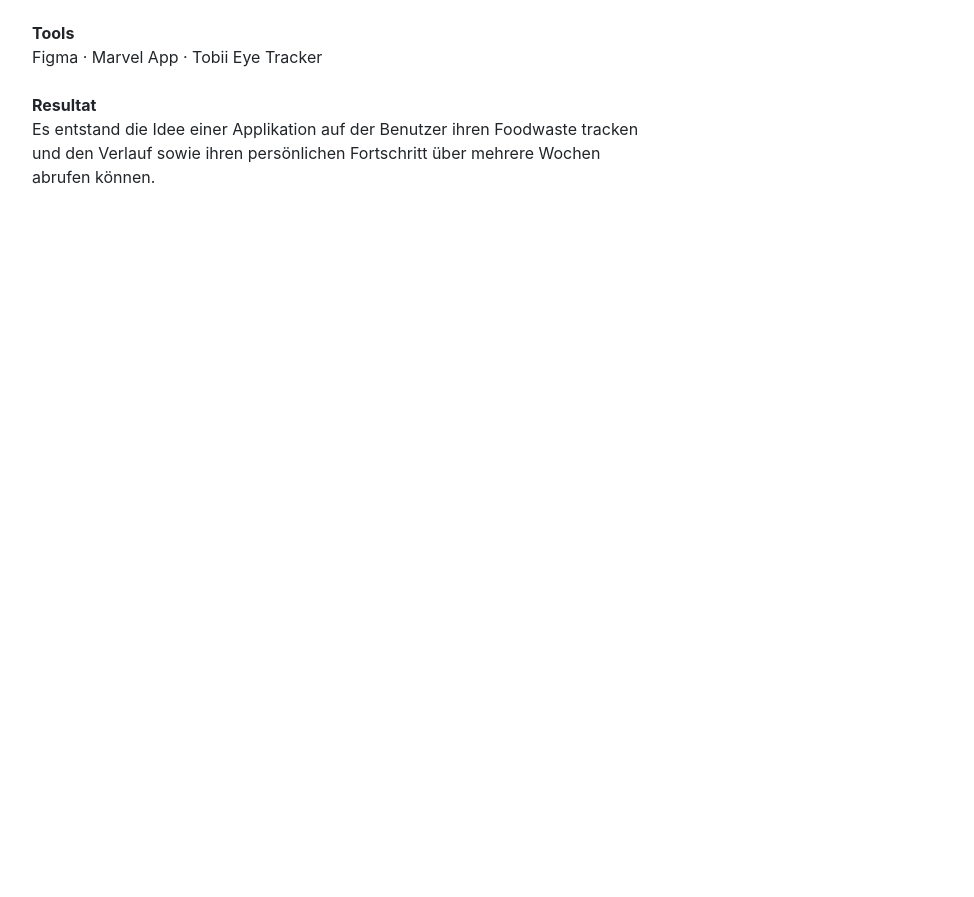
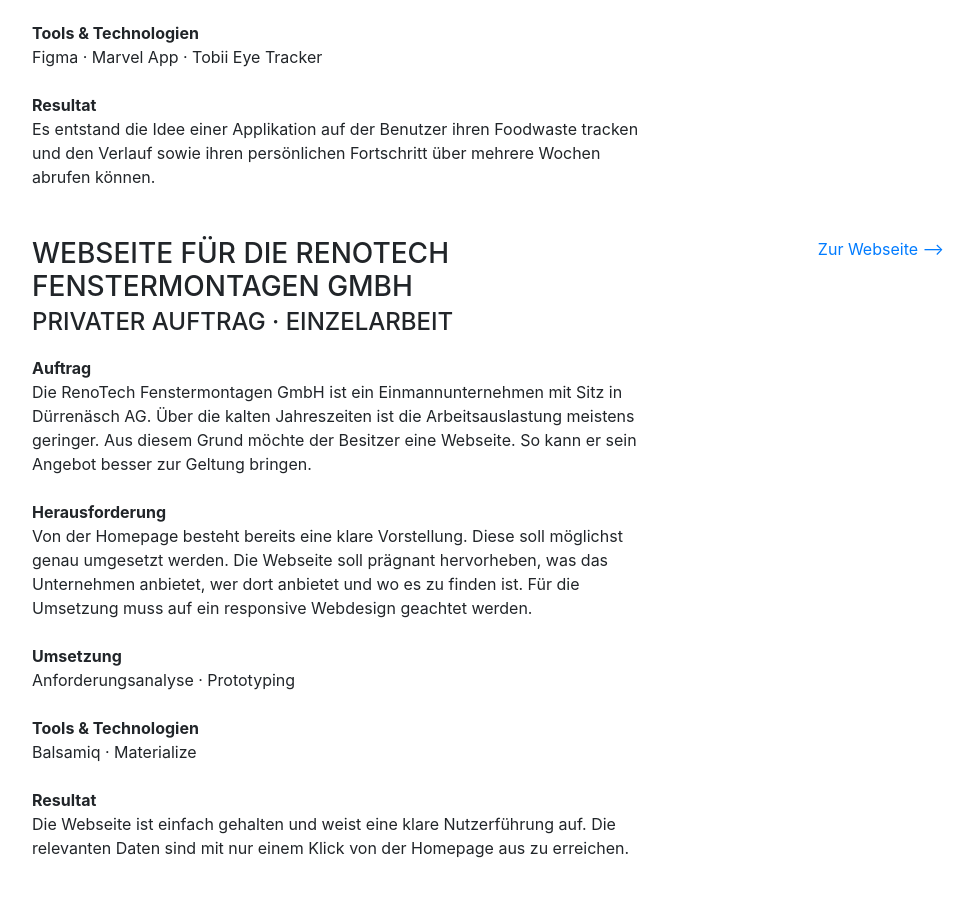
Before and after one commit to irinaterribilini/irinaterribilini, a website with bundled scripts: page index.html in a window 1280 px wide. Shown: the part 7599-8496 px from the top of the page, without its empty margins (288-1262 px from the left). Before the commit the page ends 7884 px from the top, so only its background shows below. Built offline with nearby package versions, Linux system fonts and the light colour scheme; a web font is replaced by a local one.

Commit message:
added renotech

```diff
--- a/index.html
+++ b/index.html
@@ -570,7 +570,7 @@
                     </div>
                     <br>
                     <div>
-                        <b>Tools</b><br>
+                        <b>Tools & Technologien</b><br>
                         Figma · Marvel App · Tobii Eye Tracker
                     </div>
                     <br>
@@ -606,7 +606,7 @@
                     </div>
                     <br>
                     <div>
-                        <b>Tools</b><br>
+                        <b>Tools & Technologien</b><br>
                         Figma · Marvel App · Tobii Eye Tracker
                     </div>
                     <br>
@@ -622,9 +622,46 @@
                     <span class="text-primary"><a href="https://marvelapp.com/28eg613/screen/22708436">Zum iWatch-Prototyp ⟶</a></span>
                 </div>
             </div>
+            <div class="resume-item d-flex flex-column flex-md-row mb-5">
+                <div class="resume-content mr-auto">
+                    <h3 class="mb-0">Webseite für die  RenoTech Fenstermontagen GmbH</h3>
+                    <div class="subheading mb-3">Privater Auftrag · Einzelarbeit</div>
+                    <div>
+                        <b>Auftrag</b><br>
+                        Die RenoTech Fenstermontagen GmbH ist ein Einmannunternehmen mit Sitz in Dürrenäsch AG. Über die
+                        kalten Jahreszeiten ist die Arbeitsauslastung meistens geringer. Aus diesem Grund möchte der Besitzer eine Webseite.
+                        So kann er sein Angebot besser zur Geltung bringen.
+                    </div>
+                    <br>
+                    <div>
+                        <b>Herausforderung</b><br>
+                        Von der Homepage besteht bereits eine klare Vorstellung. Diese soll möglichst genau umgesetzt werden.
+                        Die Webseite soll prägnant hervorheben, was das Unternehmen anbietet, wer dort anbietet und wo es zu finden ist.
+                        Für die Umsetzung muss auf ein responsive Webdesign geachtet werden.
+                    </div>
+                    <br>
+                    <div>
+                        <b>Umsetzung</b><br>
+                        Anforderungsanalyse · Prototyping
+                    </div>
+                    <br>
+                    <div>
+                        <b>Tools & Technologien</b><br>
+                        Balsamiq · Materialize
+                    </div>
+                    <br>
+                    <div>
+                        <b>Resultat</b><br>
+                        Die Webseite ist einfach gehalten und weist eine klare Nutzerführung auf. Die relevanten Daten sind
+                    mit nur einem Klick von der Homepage aus zu erreichen.
+                    </div>
+                </div>
+                <div class="resume-date text-md-right">
+                    <span class="text-primary"><a href="http://renotech-gmbh.ch/">Zur Webseite ⟶</a></span>
+                </div>
+            </div>
         </div>
     </section>
-
 </div>
 
 <!-- Bootstrap core JavaScript -->
```
